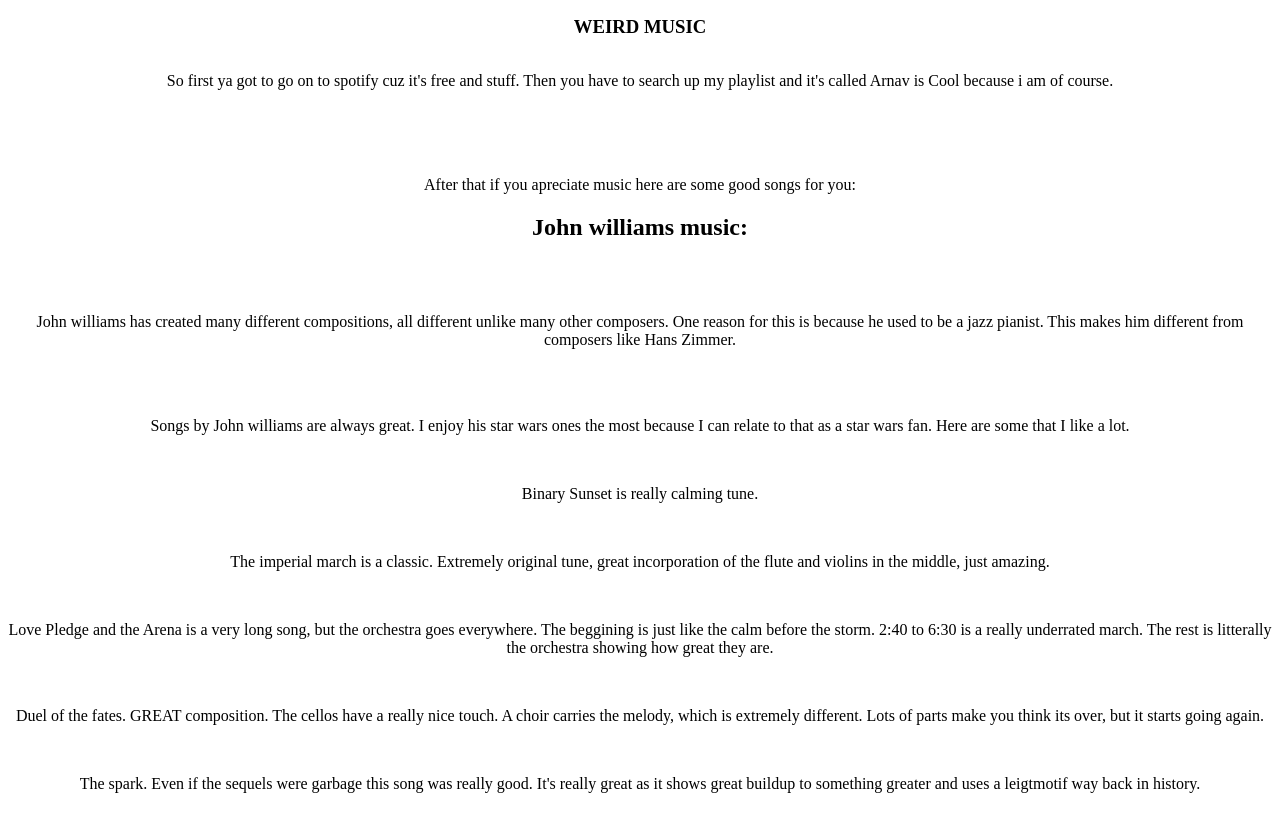
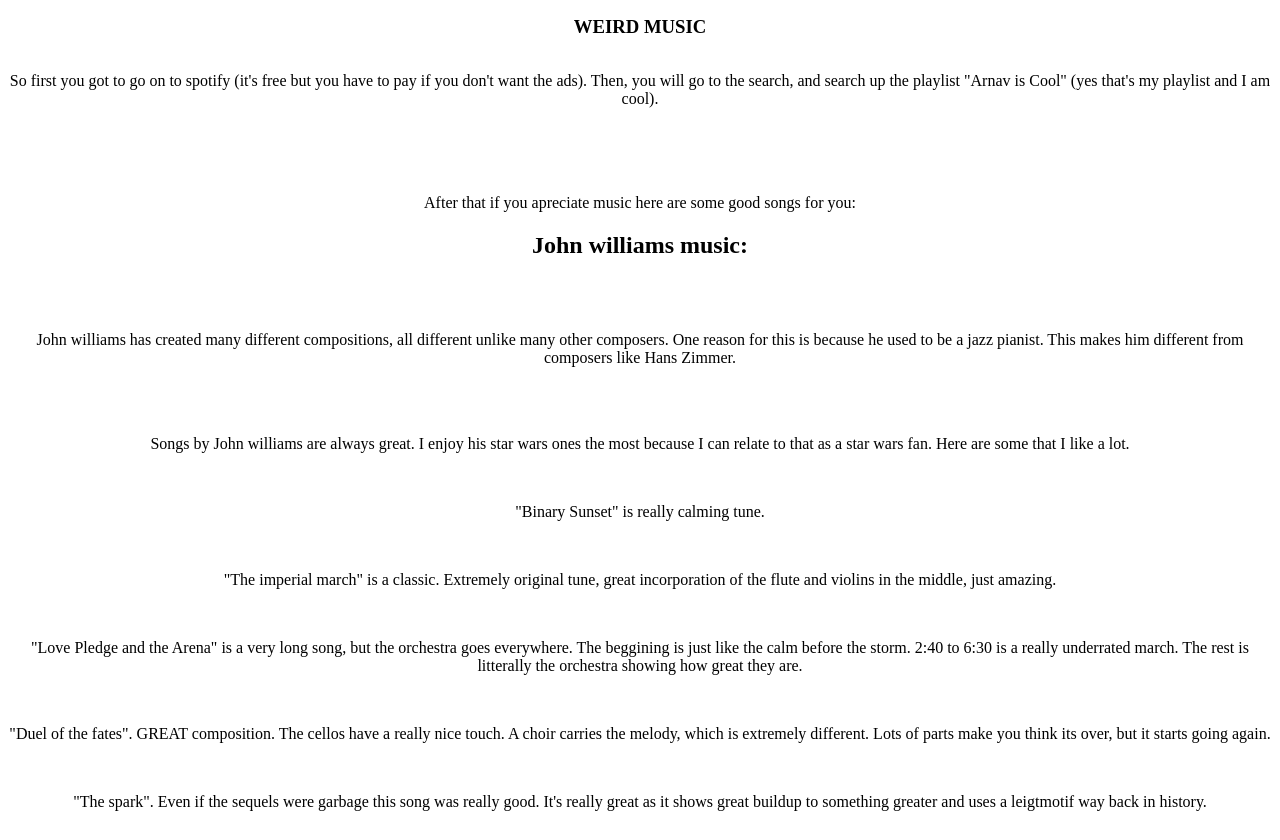
Before and after one commit to Arnav326/Musical, a plain HTML site: page index.html in a window 1280 px wide. Shown: the part 91-931 px from the top of the page. Drawn offline with Linux system fonts and the light colour scheme.

Commit message:
Add files via upload

```diff
--- a/index.html
+++ b/index.html
@@ -19,7 +19,7 @@
 <h3> WEIRD MUSIC</h3>
 </div>
 <div class = "paragraph1">
-<p> So first ya got to go on to spotify cuz it's free and stuff. Then you have to search up my playlist and it's called Arnav is Cool because i am of course.
+<p>  So first you got to go on to spotify (it's free but you have to pay if you don't want the ads). Then, you will go to the search, and search up the playlist "Arnav is Cool" (yes that's my playlist and I am cool).
 </p>
 </div>
 <br>
@@ -46,29 +46,29 @@
 </div>
 <br>
 <div class = "paragraph4">
-<p>Binary Sunset is really calming tune.
+<p>"Binary Sunset" is really calming tune.
 </p>
 </div>
 <br>
 <div class = "paragraph5">
-<p> The imperial march is a classic. Extremely original tune, great incorporation of the flute and violins in the middle, just amazing.
+<p> "The imperial march" is a classic. Extremely original tune, great incorporation of the flute and violins in the middle, just amazing.
 </p>
 </div>
 <br>
 <div class = "paragraph6">
-<p> Love Pledge and the Arena is a very long song, but the orchestra goes everywhere. The beggining is just like the calm before the storm. 2:40 to 6:30 is a really underrated march.
+<p> "Love Pledge and the Arena" is a very long song, but the orchestra goes everywhere. The beggining is just like the calm before the storm. 2:40 to 6:30 is a really underrated march.
     The rest is litterally the orchestra showing how great they are.
 </p>
 </div>
 <br>
 <div class = "paragraph7">
-<p> Duel of the fates. GREAT composition. The cellos have a really nice touch. A choir carries the melody, which is extremely different. Lots of parts make you think its over,
+<p> "Duel of the fates". GREAT composition. The cellos have a really nice touch. A choir carries the melody, which is extremely different. Lots of parts make you think its over,
     but it starts going again.
 </p>
 </div>
 <br>
 <div class = "paragraph8">
-<p> The spark. Even if the sequels were garbage this song was really good. It's really great as it shows great buildup to something greater and uses a leigtmotif way back in history.
+<p> "The spark". Even if the sequels were garbage this song was really good. It's really great as it shows great buildup to something greater and uses a leigtmotif way back in history.
 </p>
 <br>
 <p> There are so much more but those are my highlights
@@ -86,9 +86,9 @@
 <br>
 <p>The clones leigtmotif. This leigtmotif is a great one as it shows how the jedi and the clones are brothers in war.</p>
 <br>
-<p>The bad batch's theme. It shows the strength of the bad batch and the skill they hold.</p>
+<p>"The bad batch's theme". It shows the strength of the bad batch and the skill they hold.</p>
 <br>
-<p>Victory and death. The sadness of the clones' betrayal is put in full force with this song.</p>
+<p>"Victory and death". The sadness of the clones' betrayal is put in full force with this song.</p>
 <br>
 <p>As Kevin Kiner has scored more than john williams, for me they don't stand out as much. Also I really don't want to do anymore so :P</p>
 </div>
```
Also changed, not shown: moinion.PNG (added), pongotherweirdimage.PNG (added).
